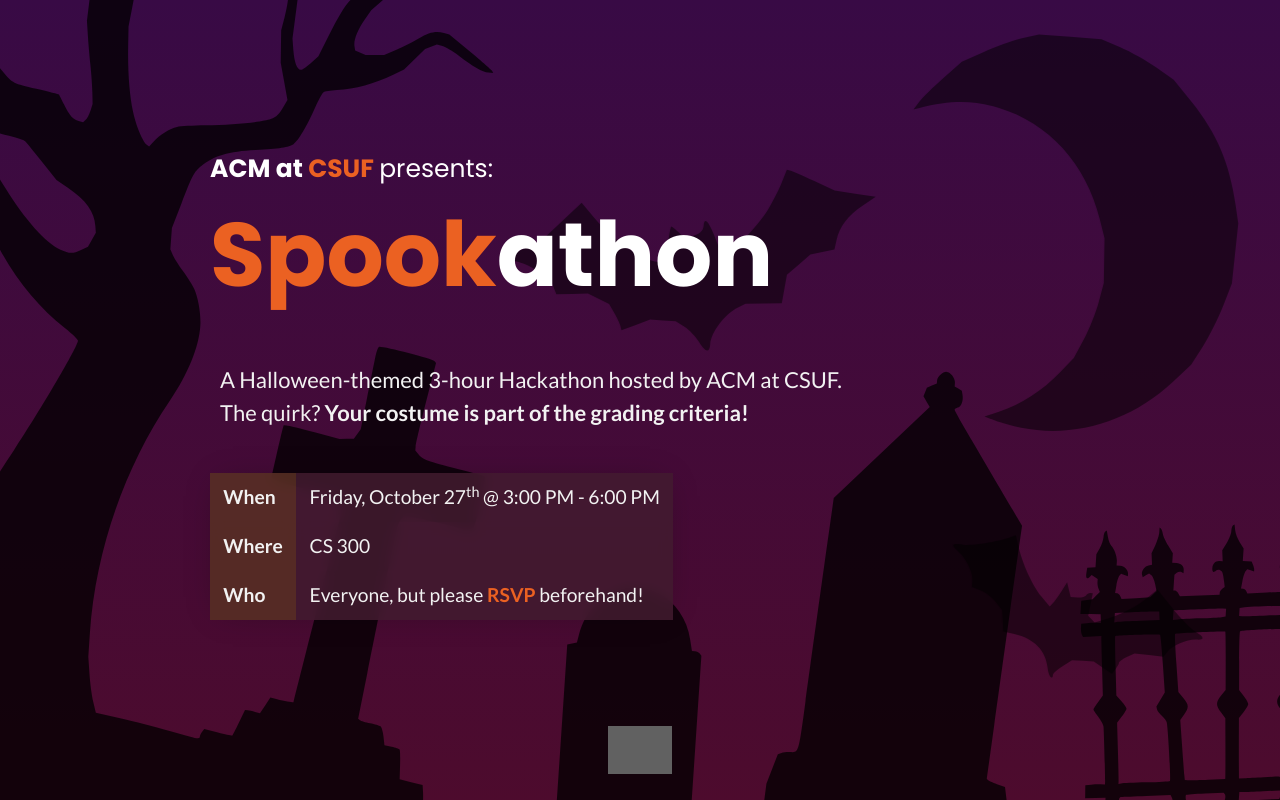
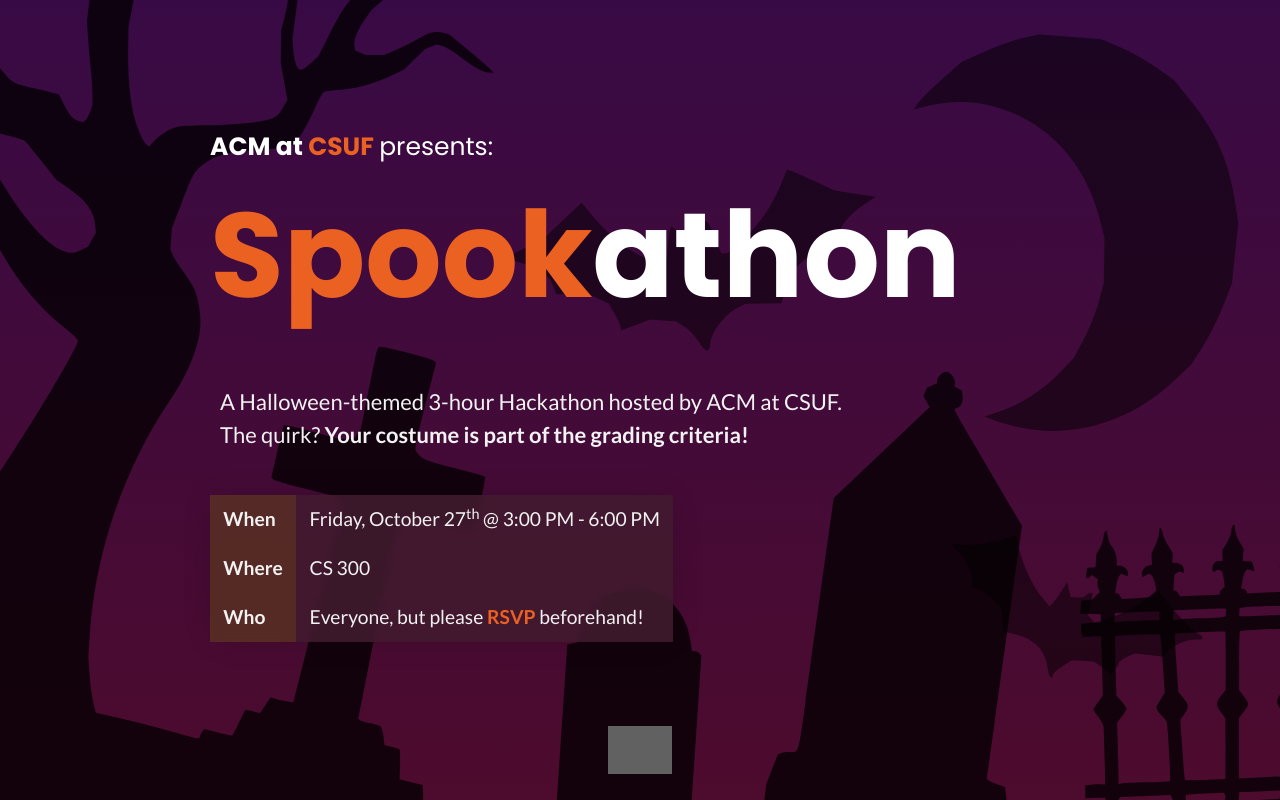
Before and after one commit to diamondburned/spookathon-site, a plain HTML site: page index.html in a window 1280 px wide. Drawn offline with nearby package versions, Linux system fonts and the light colour scheme; grey boxes are pictures that could not be loaded.

Commit message:
Fix overflowing font-size for h1

```diff
--- a/style.css
+++ b/style.css
@@ -66,12 +66,6 @@
 
 h3 {
   font-size: 2em;
-}
-
-@media (min-width: 576px) {
-  h1 {
-    font-size: 4.5em;
-  }
 }
 
 ul,
@@ -287,6 +281,10 @@
   margin-bottom: 0;
 }
 
+#about h1 {
+  font-size: clamp(2rem, 10vw, 6rem);
+}
+
 #about header,
 #about .intro p {
   margin-bottom: 2em;
```
